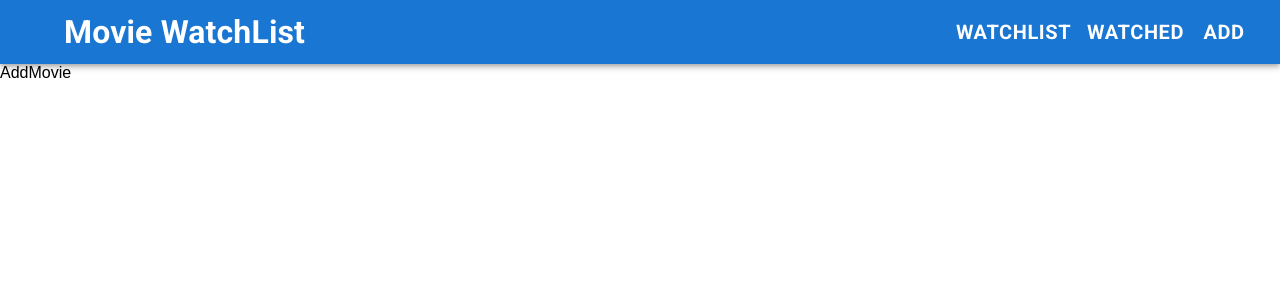
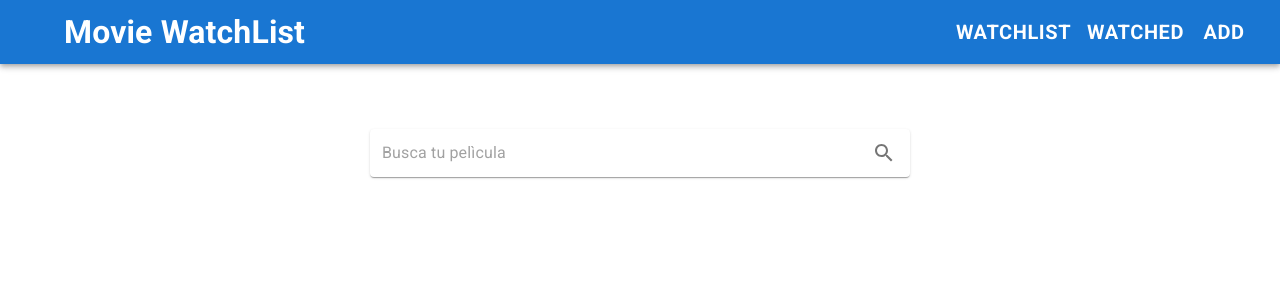
Before and after one commit to oscardenas17/movies-rtk-toolkit, a React (Create React App) app: page /add in a window 1280 px wide. Shown: the top 300 px of the page. Built offline with nearby package versions, Linux system fonts and the light colour scheme.

Commit message:
Search Input Field

```diff
--- a/src/features/addMovie/AddMovie.jsx
+++ b/src/features/addMovie/AddMovie.jsx
@@ -1,7 +1,45 @@
-import React from "react";
+import { IconButton, InputBase, Paper } from "@mui/material";
+import React, { useState } from "react";
+import SearchIcon from "@mui/icons-material/Search";
 
 const AddMovie = () => {
-  return <div>AddMovie</div>;
+  const [query, setQuery] = useState("");
+
+  const handleSearch = (e) => {
+    setQuery(e.target.value);
+  };
+  return (
+    <div
+      style={{
+        margin: "auto",
+        padding: "15px",
+        maxWidth: "570px",
+        alignContent: "center",
+        marginTop: "50px",
+      }}
+    >
+      <Paper
+        component="form"
+        sx={{
+          p: "2px 4px",
+          display: "flex",
+          alignItems: "center",
+          width: "540",
+        }}
+      >
+        {" "}
+        <InputBase
+          sx={{ ml: 1, flex: 1 }}
+          placeholder="Busca tu pelìcula"
+          value={query}
+          onChange={handleSearch}
+        />
+        <IconButton type="button" sx={{ p: "10px" }} aria-label="search">
+          <SearchIcon />
+        </IconButton>
+      </Paper>
+    </div>
+  );
 };
 
 export default AddMovie;
```
